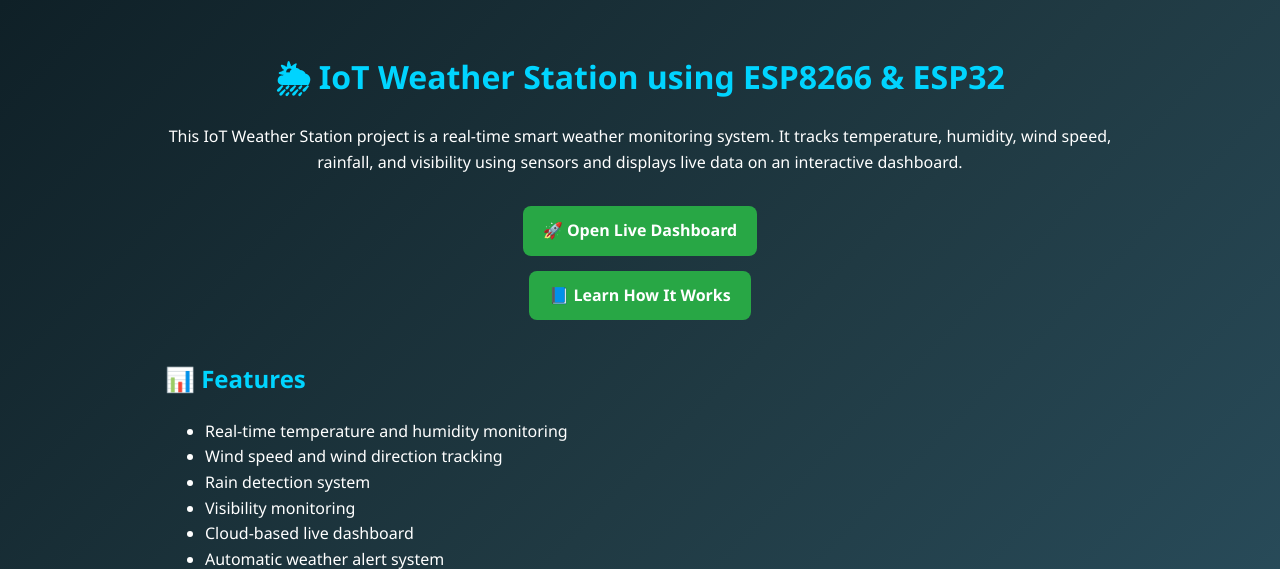
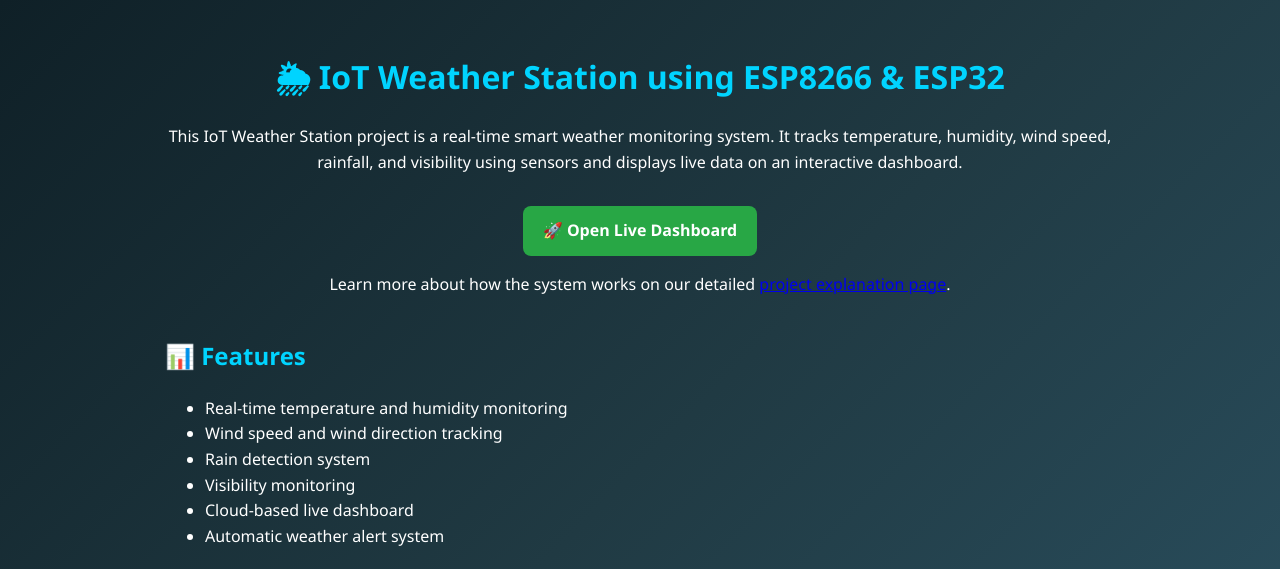
Before and after one commit to yawar2756/iot-weather-station, a Flask app: page / in a window 1280 px wide. Shown: the top 569 px of the page. Run offline with Flask 3, Linux system fonts and the light colour scheme; some libraries are stand-ins or nearby versions.

Commit message:
Update about link to project explanation paragraph
Replace 'Learn How It Works' link with a paragraph about the project explanation page.

```diff
--- a/templates/index.html
+++ b/templates/index.html
@@ -90,7 +90,7 @@ It tracks temperature, humidity, wind speed, rainfall, and visibility using sens
 
 <a href="/dashboard" class="btn">🚀 Open Live Dashboard</a>
 <br>
-<a href="/about" class="btn">📘 Learn How It Works</a>
+<p>Learn more about how the system works on our detailed <a href="/about">project explanation page</a>.</p>
 
 </div>
 
```
